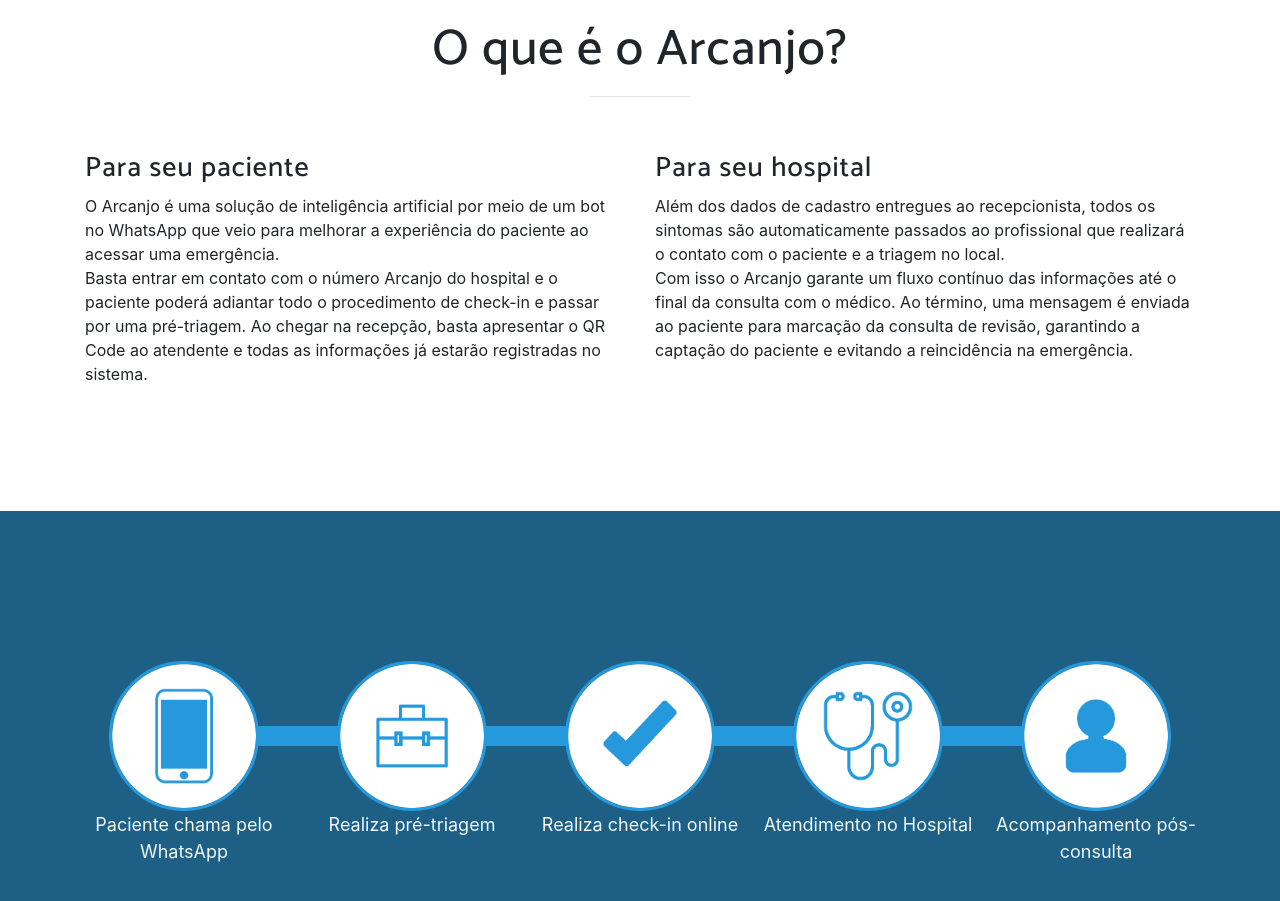
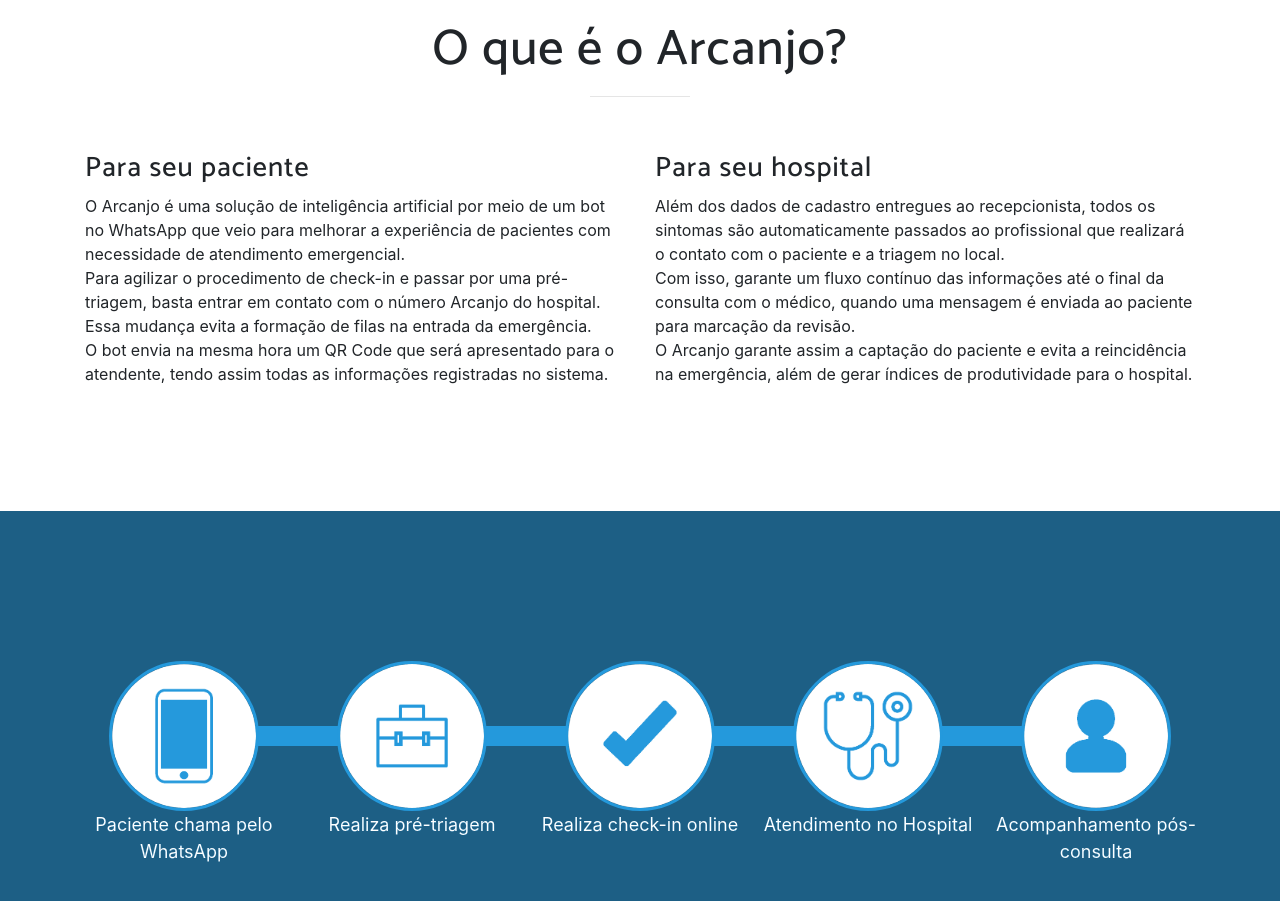
Before and after one commit to arcanjo-bot/arcanjo-bot.github.io, a website with bundled scripts: page index.html in a window 1280 px wide. Shown: the part 880-1781 px from the top of the page. Built offline with nearby package versions, Linux system fonts and the light colour scheme; a web font is replaced by a local one.

Commit message:
Fix description test

```diff
--- a/index.html
+++ b/index.html
@@ -92,10 +92,11 @@
           <div class="feature-paragraph">
             <h3>Para seu paciente</h3>
             O Arcanjo é uma solução de inteligência artificial por meio de um bot no WhatsApp que veio para
-            melhorar a experiência do paciente ao acessar uma emergência.<br \>
-            Basta entrar em contato com o número Arcanjo do hospital e o paciente poderá adiantar todo o procedimento
-            de check-in e passar por uma pré-triagem.
-            Ao chegar na recepção, basta apresentar o QR Code ao atendente e todas as informações já estarão registradas no sistema.
+            melhorar a experiência de pacientes com necessidade de atendimento emergencial.<br \>
+            Para agilizar o procedimento de check-in e passar por uma pré-triagem, basta entrar em contato
+            com o número Arcanjo do hospital. Essa mudança evita a formação de filas na entrada da emergência.<br \>
+            O bot envia na mesma hora um QR Code que será apresentado
+            para o atendente, tendo assim todas as informações registradas no sistema.
           </div>
         </div>
         <div class="col-lg">
@@ -103,9 +104,10 @@
             <h3>Para seu hospital</h3>
             Além dos dados de cadastro entregues ao recepcionista, todos os sintomas são automaticamente passados ao profissional
             que realizará o contato com o paciente e a triagem no local. <br \>
-            Com isso o Arcanjo garante um fluxo contínuo das informações até o final da consulta com o médico. Ao término,
-            uma mensagem é enviada ao paciente para marcação da consulta de revisão, garantindo a captação do paciente e
-            evitando a reincidência na emergência.
+            Com isso, garante um fluxo contínuo das informações até o final da consulta com o médico, quando
+            uma mensagem é enviada ao paciente para marcação da revisão. <br \>
+            O Arcanjo garante assim a captação do paciente e evita a reincidência na emergência, além de gerar
+            índices de produtividade para o hospital.
           </div>
         </div>
       </div>
```
